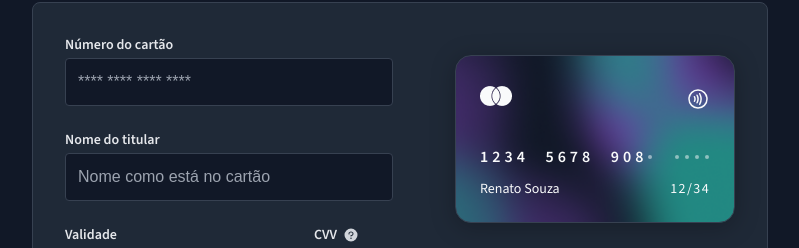
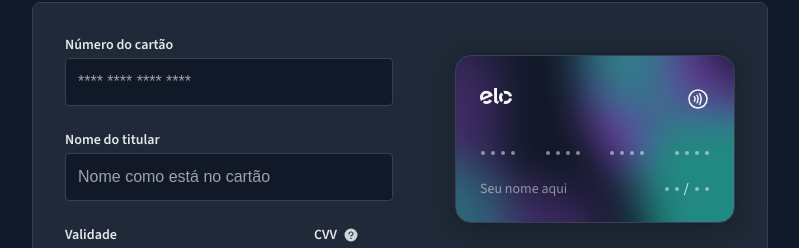
Before and after one commit to renatosouzaBR/card-form, a Next.js app: page / in a window 1280 px wide. Shown: the part 158-406 px from the top of the page, without its empty margins (240-1039 px from the left). Built offline with nearby package versions, Linux system fonts and the light colour scheme.

Commit message:
feat: add form validations

```diff
--- a/package.json
+++ b/package.json
@@ -9,6 +9,7 @@
     "lint": "next lint"
   },
   "dependencies": {
+    "@hookform/resolvers": "^3.1.1",
     "@phosphor-icons/react": "^2.0.10",
     "@stitches/react": "^1.2.8",
     "@types/node": "20.3.1",
@@ -19,6 +20,8 @@
     "next": "13.4.6",
     "react": "18.2.0",
     "react-dom": "18.2.0",
-    "typescript": "5.1.3"
+    "react-hook-form": "^7.45.0",
+    "typescript": "5.1.3",
+    "zod": "^3.21.4"
   }
 }
--- a/src/app/page.tsx
+++ b/src/app/page.tsx
@@ -1,31 +1,59 @@
 'use client'
+
+import { FormProvider, useForm } from "react-hook-form";
+import { zodResolver } from '@hookform/resolvers/zod'
 
 import { Button } from "@/components/Button";
 import { Card } from "@/components/Card";
-import { CardInputs } from "@/components/CardInputs";
+import { CardInputs, FormType, formSchema } from "@/components/CardInputs";
 
 import { FormFields, HomeContainer } from "./styles";
 
 export default function Home() {
-  function handleSubmit() {
+  const form = useForm<FormType>({
+    resolver: zodResolver(formSchema)
+  });
+
+  const {
+    handleSubmit,
+    watch,
+    formState: { isSubmitting }
+  } = form;
+
+  const cardNumber = watch('cardNumber');
+  const holdersName = watch('holderName');
+  const expirationDate = watch('expirationDate');
+  const cvvNumber = watch('cvv');
+
+  async function handleAddCard() {
     event?.preventDefault();
+
+    await new Promise(resolve => setTimeout(() => {
+      resolve(true)
+    }, 3000));
   }
 
   return (
     <HomeContainer>
-      <form action="submit" onSubmit={handleSubmit}>
+      <form action="submit" onSubmit={handleSubmit(handleAddCard)}>
         <FormFields>
-          <CardInputs />
+          <FormProvider {...form}>
+            <CardInputs />
+          </FormProvider>
 
           <Card data={{
-            cardNumber: '12345678908',
-            holdersName: 'Renato Souza',
-            expirationDate: '1234',
-            cvvNumber: '180'
+            cardNumber,
+            holdersName,
+            expirationDate,
+            cvvNumber
           }} />
         </FormFields>
 
-        <Button title="Adicionar cartão" type="submit"/>
+        <Button
+          title="Adicionar cartão"
+          type="submit"
+          isLoading={isSubmitting}
+        />
       </form>
     </HomeContainer>
   )
--- a/src/components/Brand/index.tsx
+++ b/src/components/Brand/index.tsx
@@ -15,11 +15,9 @@ const MASTER_REGEX = /^5[1-5][0-9]{5,}|222[1-9][0-9]{3,}|22[3-9][0-9]{4,}|2[3-6]
 
 export function Brand({ cardNumber }: BrandProps) {
   function creditCardFlag(cardNumber: string) {
-    if (!cardNumber) return null;
+    const onlyNumbers = cardNumber?.replace(/\D/g, '').substring(0, 8);
 
-    const onlyNumbers = cardNumber.replace(/\D/g, '').substring(0, 8);
-
-    if (onlyNumbers.match(VISA_REGEX)) {
+    if (onlyNumbers?.match(VISA_REGEX)) {
       return <Image
         src={visaLogo.src}
         width={visaLogo.width}
@@ -28,7 +26,7 @@ export function Brand({ cardNumber }: BrandProps) {
       />
     }
 
-    if (onlyNumbers.match(MASTER_REGEX)) {
+    if (onlyNumbers?.match(MASTER_REGEX)) {
       return <Image
         src={masterLogo.src}
         width={masterLogo.width}
--- a/src/components/Button/index.tsx
+++ b/src/components/Button/index.tsx
@@ -4,9 +4,10 @@ import { ButtonContainer } from "./styles";
 
 interface ButtonProps extends ButtonHTMLAttributes<HTMLButtonElement> {
   title: string;
+  isLoading?: boolean;
 }
 
-export function Button({ title, ...rest }: ButtonProps) {
+export function Button({ title, isLoading, ...rest }: ButtonProps) {
   return (
     <ButtonContainer {...rest}>{title}</ButtonContainer>
   )
--- a/src/components/Card/components/CardBack/index.tsx
+++ b/src/components/Card/components/CardBack/index.tsx
@@ -1,5 +1,3 @@
-import { theme } from "@/styles/stitches.config";
-
 import {
   CVVContent,
   CVVText,
@@ -12,9 +10,7 @@ interface CardFrontProps {
 }
 
 export function CardBack({ cvvNumber }: CardFrontProps) {
-  const { colors } = theme;
-
-  const filledCVV = cvvNumber.padEnd(3, '*')
+  const filledCVV = (cvvNumber ?? '').padEnd(3, '*')
 
   return (
     <CardFrontContainer>
--- a/src/components/Card/components/CardFront/index.tsx
+++ b/src/components/Card/components/CardFront/index.tsx
@@ -25,8 +25,8 @@ export function CardFront(props: CardFrontProps) {
   const { colors } = theme;
   const { expirationDate, cardNumber, holdersName } = props;
 
-  const filledCardNumber = cardNumber.padEnd(16, '*');
-  const filledExpirationDate = expirationDate.padEnd(4, '*');
+  const filledCardNumber = (cardNumber ?? '').padEnd(16, '*');
+  const filledExpirationDate = (expirationDate ?? '').replaceAll('/', '').padEnd(4, '*');
 
   function fillCardNumberMask() {
     let groupData: JSX.Element[] = [];
@@ -72,15 +72,15 @@ export function CardFront(props: CardFrontProps) {
 
         <div>
           <CardHoldersName empty={!holdersName}>
-            {holdersName ?? 'Seu nome aqui'}
+            {!holdersName ? 'Seu nome aqui' : holdersName}
           </CardHoldersName>
 
           <CVVContent>
-            {filledExpirationDate[0] === '*' ? <TextEmpty /> : expirationDate[0]}
-            {filledExpirationDate[1] === '*' ? <TextEmpty /> : expirationDate[1]}
+            {filledExpirationDate[0] === '*' ? <TextEmpty /> : filledExpirationDate[0]}
+            {filledExpirationDate[1] === '*' ? <TextEmpty /> : filledExpirationDate[1]}
             /
-            {filledExpirationDate[2] === '*' ? <TextEmpty /> : expirationDate[2]}
-            {filledExpirationDate[3] === '*' ? <TextEmpty /> : expirationDate[3]}
+            {filledExpirationDate[2] === '*' ? <TextEmpty /> : filledExpirationDate[2]}
+            {filledExpirationDate[3] === '*' ? <TextEmpty /> : filledExpirationDate[3]}
           </CVVContent>
         </div>
       </CardData>
--- a/src/components/Card/components/CardFront/styles.ts
+++ b/src/components/Card/components/CardFront/styles.ts
@@ -32,7 +32,7 @@ export const CardHeader = styled('div', {
 export const CardData = styled('div', {
   display: 'flex',
   flexDirection: 'column',
-  gap: 12,
+  gap: 24,
 
   '& > div': {
     display: 'flex',
--- a/src/components/CardInputs/index.tsx
+++ b/src/components/CardInputs/index.tsx
@@ -1,18 +1,37 @@
+import { useFormContext } from "react-hook-form";
+import { z } from "zod";
+
 import { TextField } from "../TextField";
 import { CardInputsContainer, CardInputsGroupRow } from "./styles";
 
+export const formSchema = z.object({
+  cardNumber: z.string().min(16, 'Informe os 16 números do cartão'),
+  holderName: z.string().min(3, 'Informe o nome igual ao que está no cartão'),
+  expirationDate: z.string().min(4, 'Informe a data de validate'),
+  cvv: z.string().min(3, 'Informe o código de segurança')
+})
+
+export type FormType = z.infer<typeof formSchema>
+
 export function CardInputs() {
+  const { register, formState: { errors } } = useFormContext<FormType>();
+
   return (
     <CardInputsContainer>
       <TextField
         id="cardNumber"
         placeholder="**** **** **** ****"
         label="Número do cartão"
+        maxLength={19}
+        errorMessage={errors.cardNumber?.message}
+        {...register('cardNumber')}
       />
       <TextField
         id="ownerName"
         placeholder="Nome como está no cartão"
         label="Nome do titular"
+        {...register('holderName')}
+        errorMessage={errors.holderName?.message}
       />
 
       <CardInputsGroupRow>
@@ -20,6 +39,9 @@ export function CardInputs() {
           id="expiration"
           placeholder="mm/aa"
           label="Validade"
+          maxLength={5}
+          errorMessage={errors.expirationDate?.message}
+          {...register('expirationDate')}
         />
         <TextField
           id="cvv"
@@ -27,6 +49,9 @@ export function CardInputs() {
           label="CVV"
           onToolTipPress={() => { }}
           style={{ width: '100%' }}
+          maxLength={3}
+          errorMessage={errors.cvv?.message}
+          {...register('cvv')}
         />
       </CardInputsGroupRow>
     </CardInputsContainer>
--- a/src/components/TextField/index.tsx
+++ b/src/components/TextField/index.tsx
@@ -1,6 +1,6 @@
 'use client'
 
-import { InputHTMLAttributes } from "react";
+import { InputHTMLAttributes, RefObject, forwardRef } from "react";
 import { Question, Warning } from '@phosphor-icons/react'
 
 import { theme } from "@/styles/stitches.config";
@@ -20,8 +20,9 @@ interface TextFieldProps extends InputHTMLAttributes<HTMLInputElement> {
   onToolTipPress?: () => void;
 }
 
-export function TextField({ label, errorMessage, onToolTipPress, ...rest }: TextFieldProps) {
+export const TextField = forwardRef<HTMLInputElement, TextFieldProps>(function TextFieldComponent(props, ref) {
   const { colors } = theme;
+  const { label, errorMessage, onToolTipPress, ...rest } = props;
 
   return (
     <TextFieldContainer>
@@ -41,7 +42,7 @@ export function TextField({ label, errorMessage, onToolTipPress, ...rest }: Text
         </TextFieldLabelContainer>
       }
 
-      <TextFieldInput {...rest} error={!!errorMessage} />
+      <TextFieldInput {...rest} error={!!errorMessage} ref={ref} />
 
       {!!errorMessage &&
         <TextFieldErrorContainer>
@@ -55,4 +56,4 @@ export function TextField({ label, errorMessage, onToolTipPress, ...rest }: Text
       }
     </TextFieldContainer>
   )
-}
+})
--- a/src/components/TextField/styles.ts
+++ b/src/components/TextField/styles.ts
@@ -52,13 +52,18 @@ export const TextFieldInput = styled('input', {
 
 export const TextFieldErrorContainer = styled('div', {
   display: 'flex',
-  alignItems: 'center',
   gap: 6,
   marginTop: 4,
+
+  'svg': {
+    marginTop: 1.8
+  }
 })
 
 export const TextFieldErrorText = styled('span', {
   fontSize: '1.4rem',
   fontWeight: '400',
-  color: '$statusError'
+  color: '$statusError',
+  flex: 1,
+  flexWrap: 'wrap'
 })
```
Also changed, not shown: 1 other file (tests, documents, lock files or other folders).
